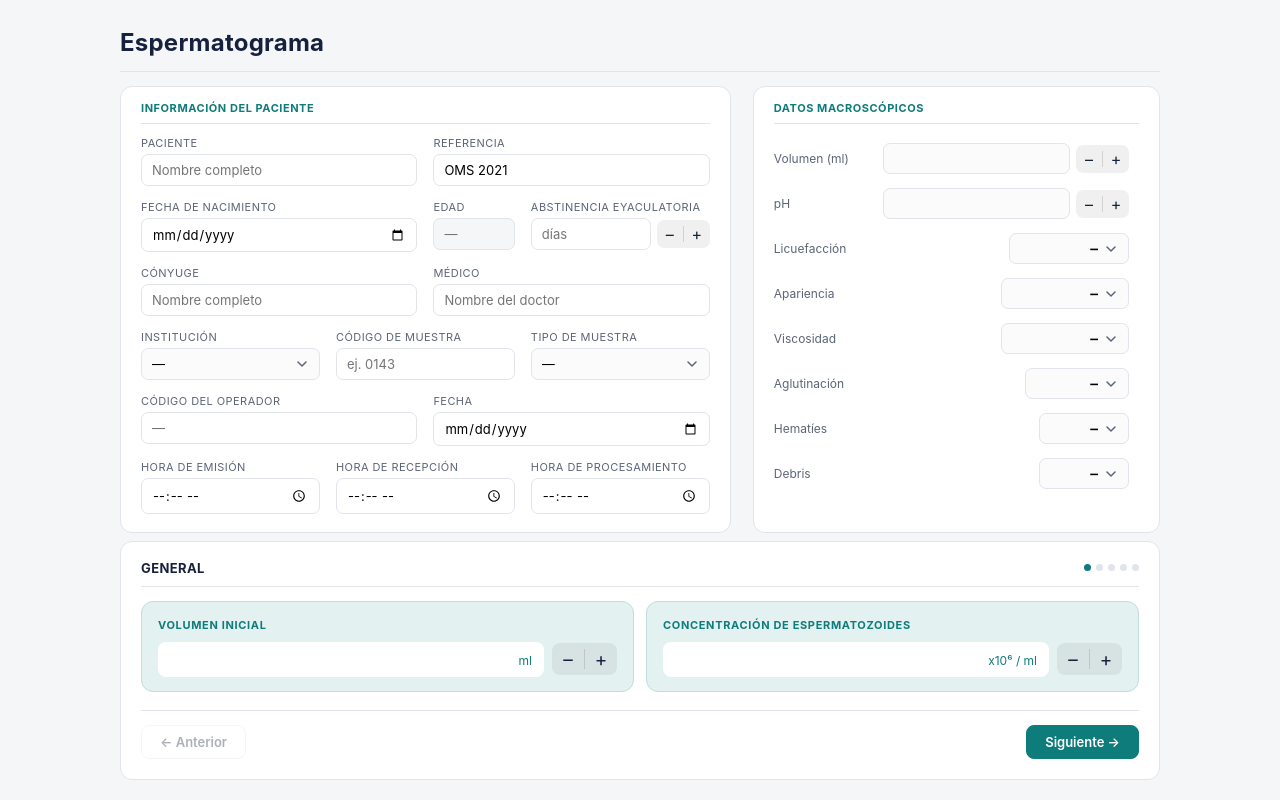
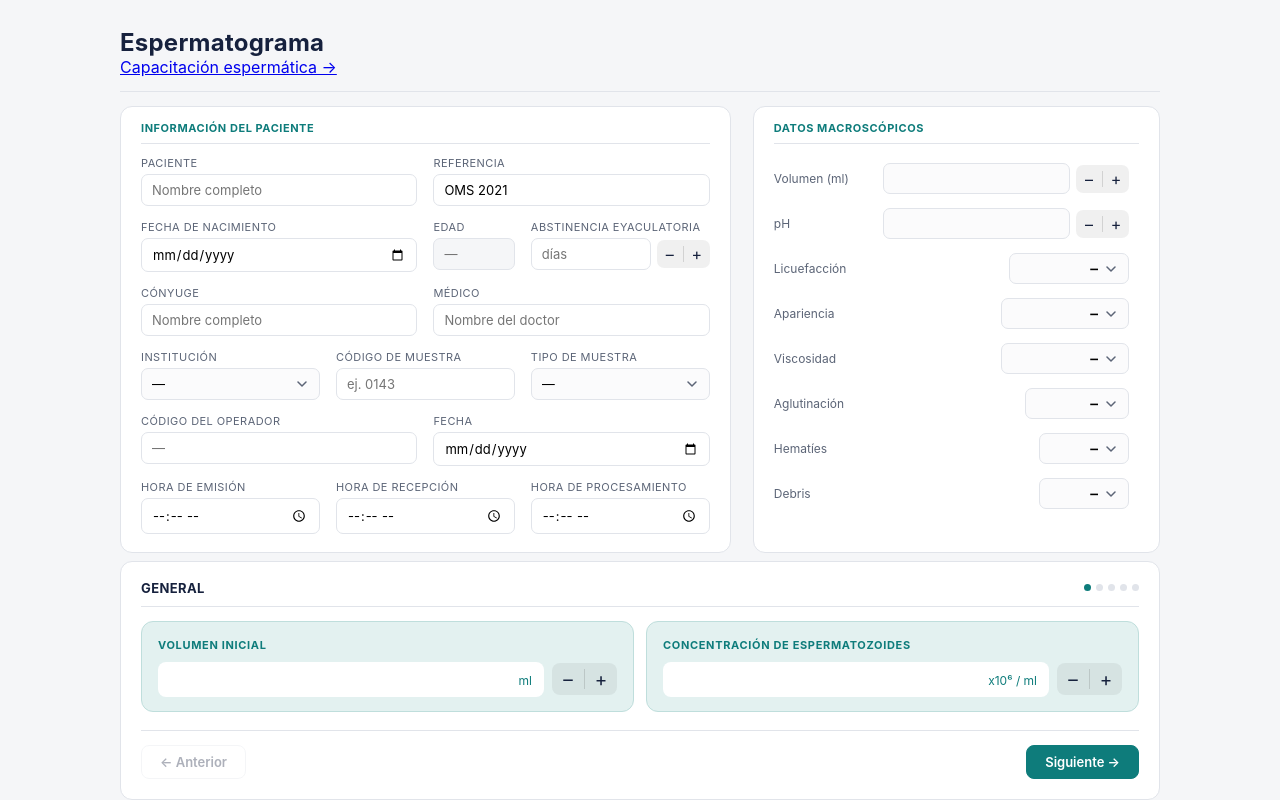
Before and after one commit to BryanAquino02/Espermatograma-Piloto, a plain HTML site: page index.html in a window 1280 px wide. Shown: the top 800 px of the page. Drawn offline with Linux system fonts and the light colour scheme.

Commit message:
Update index.html

```diff
--- a/index.html
+++ b/index.html
@@ -15,7 +15,10 @@
     <div class="title-block" style="display:flex; align-items:center; gap:24px;">
       <img src="https://raw.githubusercontent.com/BryanAquino02/concebir-assets/main/logo-pranor-png.webp" alt="Pranor" class="print-logo" style="height:38px; width:auto; display:none;">
       <div>
-        <h1>Espermatograma</h1>
+        <div class="title-row">
+          <h1>Espermatograma</h1>
+          <a href="capacitacion.html" class="switch-report no-print">Capacitación espermática →</a>
+        </div>
         <p id="print-timestamp" style="font-size:9.5px; color:#8ab0cc; letter-spacing:.06em; text-transform:uppercase; margin:0;"></p>
         <p id="app-version" class="app-version"></p>
       </div>
```
